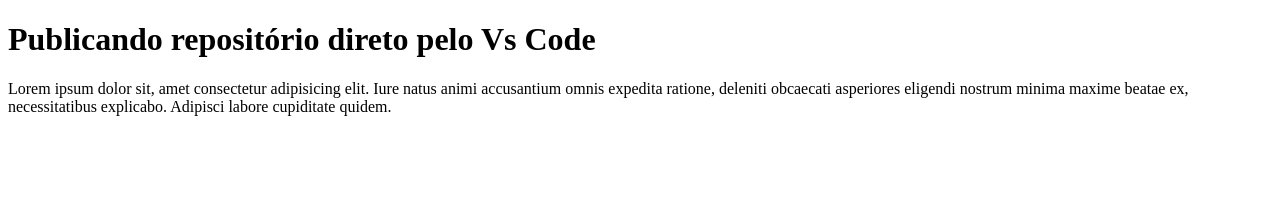
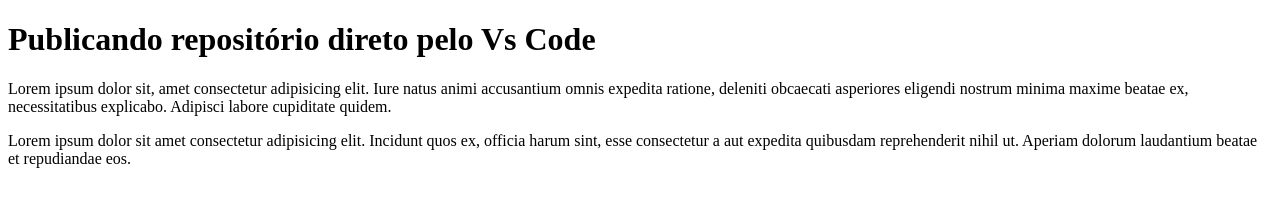
Before and after one commit to guilhermeprogrammer0/teste-vscode-4, a plain HTML site: page index.html in a window 1280 px wide. Drawn offline with Linux system fonts and the light colour scheme.

Commit message:
Adicionando P

```diff
--- a/index.html
+++ b/index.html
@@ -8,6 +8,7 @@
 <body>
         <h1>Publicando repositório direto pelo Vs Code</h1>
         <p>Lorem ipsum dolor sit, amet consectetur adipisicing elit. Iure natus animi accusantium omnis expedita ratione, deleniti obcaecati asperiores eligendi nostrum minima maxime beatae ex, necessitatibus explicabo. Adipisci labore cupiditate quidem.</p>
+        <p>Lorem ipsum dolor sit amet consectetur adipisicing elit. Incidunt quos ex, officia harum sint, esse consectetur a aut expedita quibusdam reprehenderit nihil ut. Aperiam dolorum laudantium beatae et repudiandae eos.</p>
 
 
 
```
